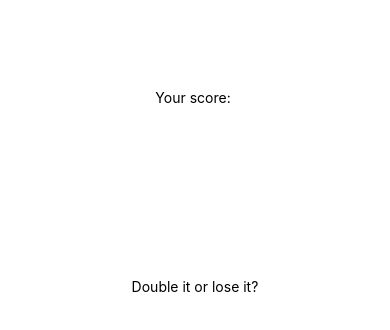
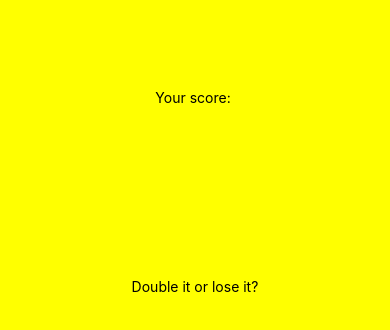
Before and after one commit to AdamMaichrzik/AwesomeProject, a React Native app: screen / in a window 390 px wide. Shown: the top 330 px of the page. Built offline with nearby package versions, Linux system fonts and the light colour scheme.

Commit message:
Background color to yellow

```diff
--- a/App.js
+++ b/App.js
@@ -1,5 +1,6 @@
 import { StatusBar } from "expo-status-bar";
 import { Button, StyleSheet, Text, View, Alert } from "react-native";
+import { Colors } from "react-native/Libraries/NewAppScreen";
 
 export default function App() {
   return (
@@ -23,6 +24,7 @@ const styles = StyleSheet.create({
     backgroundColor: "#fff",
     alignItems: "center",
     justifyContent: "center",
+    backgroundColor: 'yellow',
   },
   scoreBoardView: {
     flex: 1,
```
